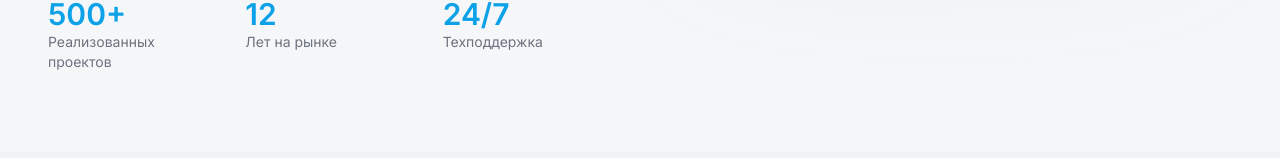
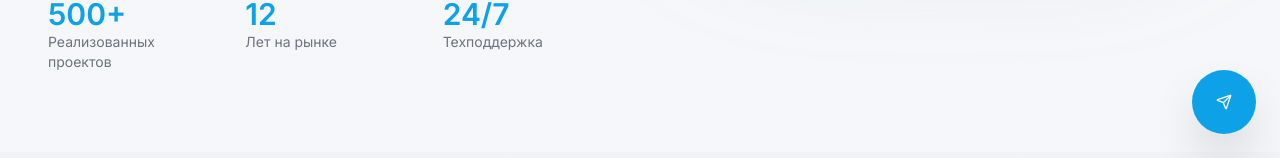
Before and after one commit to pr-poehali-dev/video-surveillance-setup-1, a React (Vite) app: page / in a window 1280 px wide. Shown: the part 642-800 px from the top of the page. Built offline with nearby package versions, Linux system fonts and the light colour scheme.

Commit message:
feat: добавить Telegram-связь @moskcompany

```diff
--- a/src/components/ContactsSection.tsx
+++ b/src/components/ContactsSection.tsx
@@ -85,7 +85,7 @@ const ContactsSection = () => {
             </form>
           </CardContent>
         </Card>
-        <div className="grid md:grid-cols-3 gap-6 mt-12">
+        <div className="grid md:grid-cols-2 lg:grid-cols-4 gap-6 mt-12">
           <Card>
             <CardContent className="pt-6 text-center">
               <Icon name="Phone" className="mx-auto mb-3 text-primary" size={32} />
@@ -106,6 +106,15 @@ const ContactsSection = () => {
           </Card>
           <Card>
             <CardContent className="pt-6 text-center">
+              <Icon name="Send" className="mx-auto mb-3 text-primary" size={32} />
+              <div className="font-semibold mb-2">Telegram</div>
+              <a href="https://t.me/moskcompany" target="_blank" rel="noopener noreferrer" className="text-muted-foreground hover:text-primary transition-colors">
+                @moskcompany
+              </a>
+            </CardContent>
+          </Card>
+          <Card>
+            <CardContent className="pt-6 text-center">
               <Icon name="MapPin" className="mx-auto mb-3 text-primary" size={32} />
               <div className="font-semibold mb-2">Адрес</div>
               <div className="text-muted-foreground">Москва, ул. Примерная, 1</div>
--- a/src/components/Footer.tsx
+++ b/src/components/Footer.tsx
@@ -45,6 +45,11 @@ const Footer = () => {
                   info@moskcompany.ru
                 </a>
               </li>
+              <li>
+                <a href="https://t.me/moskcompany" target="_blank" rel="noopener noreferrer" className="hover:text-primary transition-colors">
+                  @moskcompany
+                </a>
+              </li>
               <li>Москва, ул. Примерная, 1</li>
             </ul>
           </div>
--- /dev/null
+++ b/src/components/TelegramWidget.tsx
@@ -0,0 +1,25 @@
+import { Button } from '@/components/ui/button';
+import Icon from '@/components/ui/icon';
+
+const TelegramWidget = () => {
+  return (
+    <div className="fixed bottom-6 right-6 z-50 animate-scale-in">
+      <Button
+        size="lg"
+        className="rounded-full w-16 h-16 shadow-2xl hover:scale-110 transition-transform"
+        asChild
+      >
+        <a
+          href="https://t.me/moskcompany"
+          target="_blank"
+          rel="noopener noreferrer"
+          aria-label="Написать в Telegram"
+        >
+          <Icon name="Send" size={28} />
+        </a>
+      </Button>
+    </div>
+  );
+};
+
+export default TelegramWidget;
--- a/src/pages/Index.tsx
+++ b/src/pages/Index.tsx
@@ -6,6 +6,7 @@ import PortfolioSection from '@/components/PortfolioSection';
 import AboutSection from '@/components/AboutSection';
 import ContactsSection from '@/components/ContactsSection';
 import Footer from '@/components/Footer';
+import TelegramWidget from '@/components/TelegramWidget';
 
 const Index = () => {
   return (
@@ -18,6 +19,7 @@ const Index = () => {
       <AboutSection />
       <ContactsSection />
       <Footer />
+      <TelegramWidget />
     </div>
   );
 };
```
